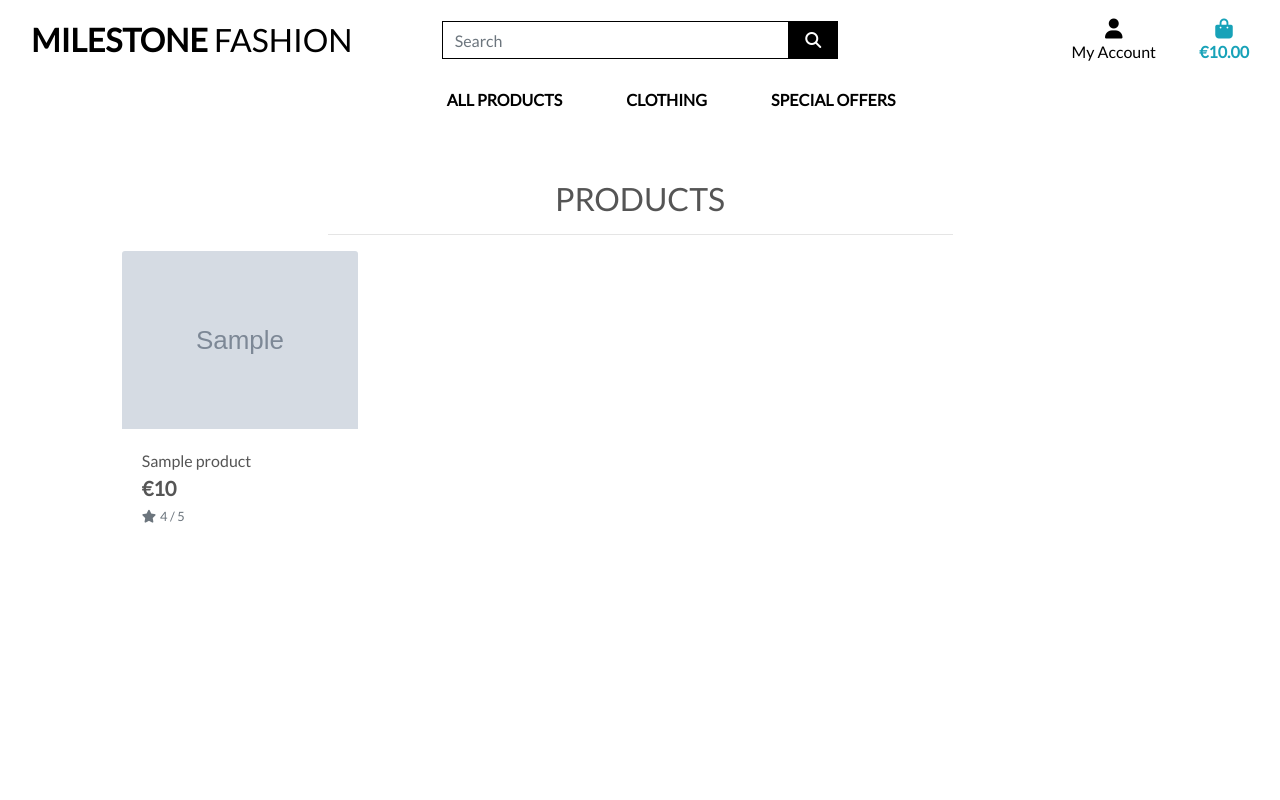
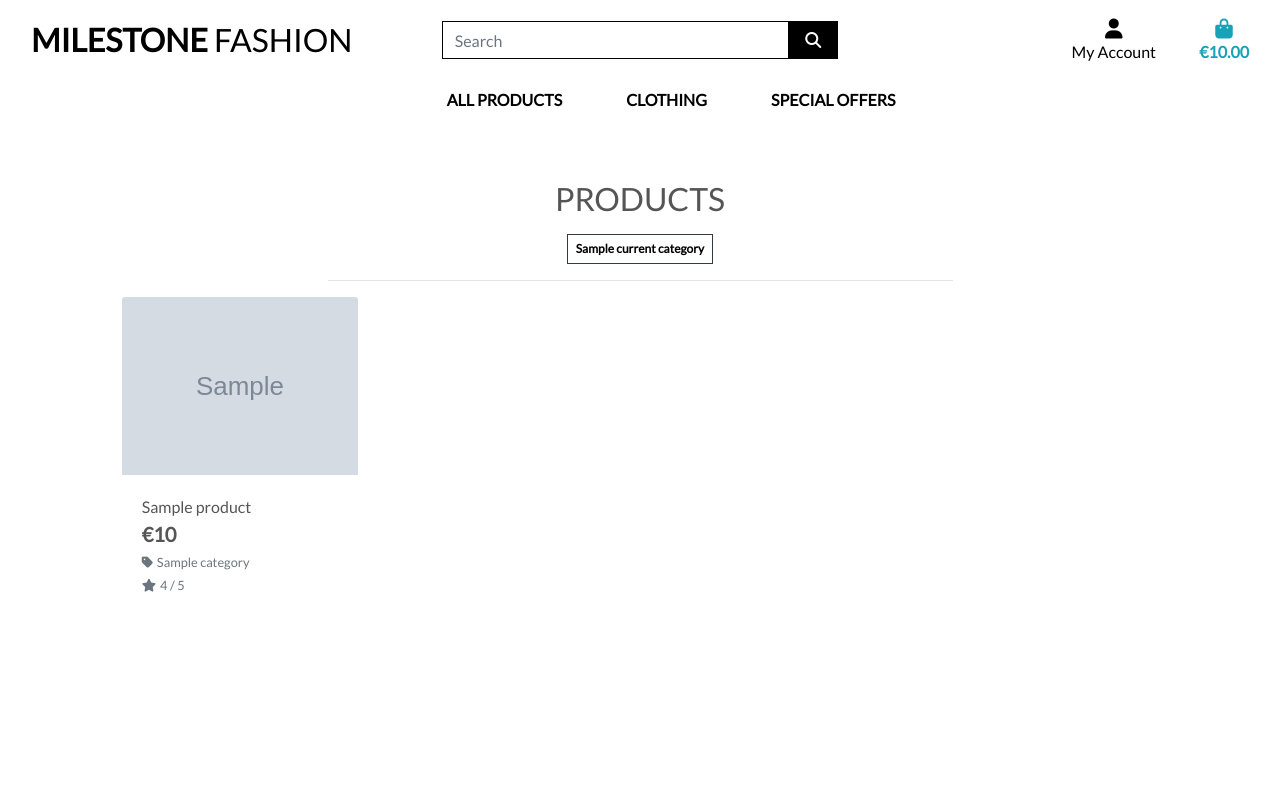
Before and after one commit to NunoCos/fashion-milestone4, a Django app: template products/templates/products/products.html in a window 1280 px wide. Run offline with Django 3.2, Linux system fonts and the light colour scheme; the template is opened without the code that fills it: most values are stand-ins (such as "Sample title", 1, 10 or a date in 2020); grey boxes marked "Sample" are stand-in pictures; some libraries are stand-ins or nearby versions.

Commit message:
add submenu

```diff
--- a/products/templates/products/products.html
+++ b/products/templates/products/products.html
@@ -15,6 +15,11 @@
         <div class="row">
             <div class="col text-center mt-3">
                 <h2 class="logo-font">Products</h2>
+                {% for c in current_categories %}
+                    <a class="category-badge text-decoration-none" href="{% url 'products' %}?category={{ c.name }}">
+                        <span class="p-2 mt-2 badge badge-white text-black rounded-0 border border-dark">{{ c.friendly_name }}</span>
+                    </a>
+                {% endfor %}
                 <hr class="w-50 mb-1">
             </div>
         </div>
@@ -41,6 +46,13 @@
                                     <div class="row">
                                         <div class="col">
                                             <p class="lead mb-0 text-left font-weight-bold">€{{ product.price }}</p>
+                                            {% if product.category %}
+                                            <p class="small mt-1 mb-0">
+                                                <a class="text-muted" href="{% url 'products' %}?category={{ product.category.name }}">
+                                                    <i class="fas fa-tag mr-1"></i>{{ product.category.friendly_name }}
+                                                </a>
+                                            </p>
+                                            {% endif %}
                                             {% if product.rating %}
                                                 <small class="text-muted"><i class="fas fa-star mr-1"></i>{{ product.rating }} / 5</small>
                                             {% else %}
--- a/static/css/base.css
+++ b/static/css/base.css
@@ -66,6 +66,11 @@ body {
 	z-index: -1;
 }
 
+a.category-badge > span.badge:hover {
+    background: #212529 !important;
+    color: #fff !important;
+}
+
 /* -------------------------------- Media Queries */
 
 @media (min-width: 1200px) {
```
Also changed, not shown: products/templates/products/product_detail.html (+7 -0 lines).
